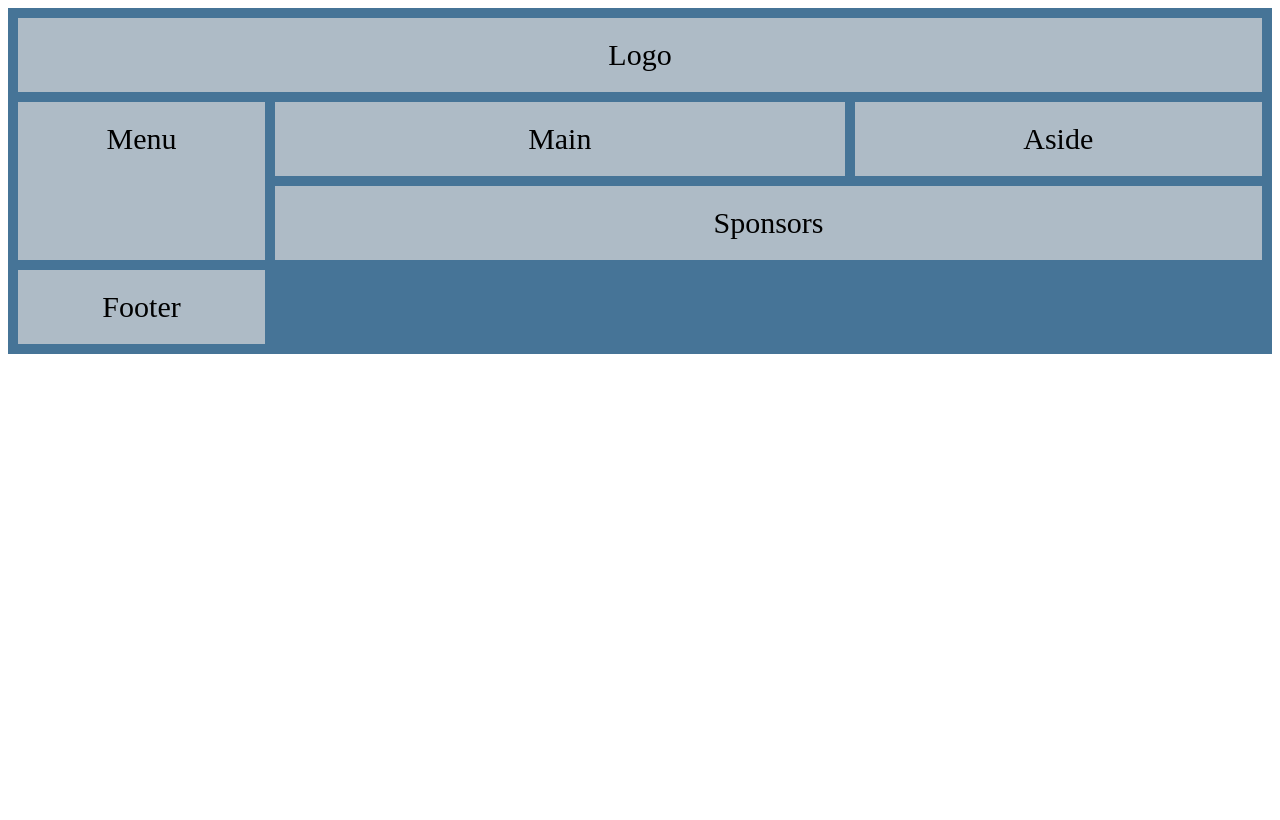
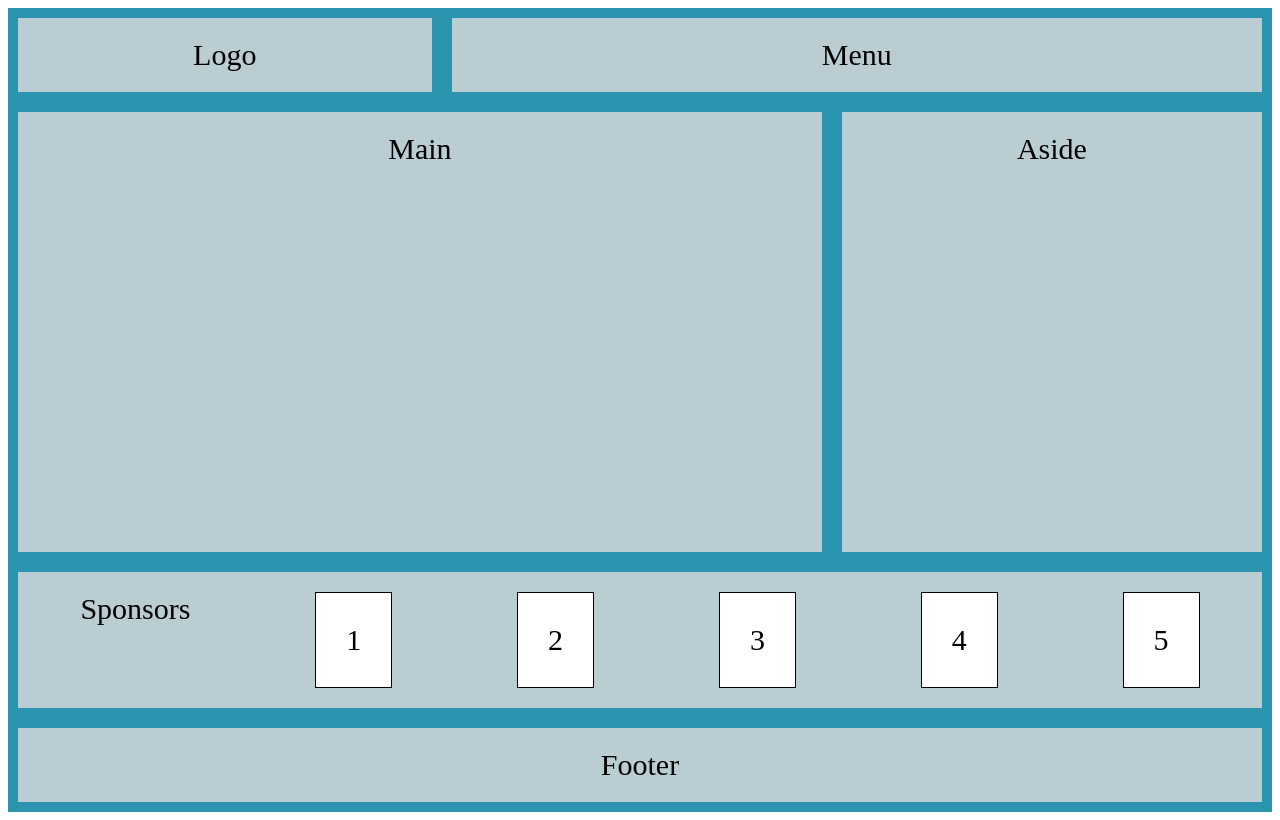
Before and after one commit to nic-gdes/assignment-css-grid-layout-DarbySumner, a plain HTML site: page index.html in a window 1280 px wide. Drawn offline with Linux system fonts and the light colour scheme.

Commit message:
Adjusting grid and fixing sponsor flex

```diff
--- a/index.html
+++ b/index.html
@@ -7,13 +7,20 @@
     <title>CSS Grid Layout</title>
 </head>
     <body>
-       <div class="grid-container">
+        <div class="grid-container">
             <div class="item1">Logo</div>
             <div class="item2">Menu</div>
             <div class="item3">Main</div>
             <div class="item4">Aside</div>
-            <div class="item5">Sponsors</div>
-            <div class="item6">Footer</div>
-      </div>
-    </body>
+            <div class="item5">Sponsors
+                    <div>1</div>
+                    <div>2</div>
+                    <div>3</div>
+                    <div>4</div>
+                    <div>5</div>
+        </div>
+          <div class="item6">Footer</div>
+    </div>
+
+ </body>
 </html>
--- a/style.css
+++ b/style.css
@@ -1,23 +1,49 @@
-.item1 { grid-area: header; }
+.item1 { grid-area: logo; }
 .item2 { grid-area: menu; }
 .item3 { grid-area: main; }
-.item4 { grid-area: right; }
-.item5 { grid-area: footer; }
+.item4 { grid-area: aside; }
+.item5 { grid-area: sponsors; }
+.item6 { grid-area: footer; }
+
 
 .grid-container {
     display: grid;
     grid-template-areas:
-    'header header header header header header'
-    'menu main main main right right'
-    'menu footer footer footer footer footer';
-  gap: 10px;
-  background-color: #467497;
+    'logo logo menu menu menu menu'
+    'main main main main aside aside'
+    'main main main main aside aside'
+    'sponsors sponsors sponsors sponsors sponsors sponsors'
+    'footer footer footer footer footer footer';
+    column-gap: 20px;
+    row-gap: 20px;
+    background-color: #2b94ae;
     padding: 10px;
   }
 
   .grid-container > div {
-  background-color: rgba(201, 205, 211, 0.8);
+    background-color: rgba(220, 220, 220, 0.8);
     text-align: center;
     padding: 20px 0;
     font-size: 30px;
   }
+
+
+.item3 {
+  height: 400px;
+
+}
+
+
+
+.item5 {
+  display: flex;
+  flex-direction: row;
+  justify-content: space-around;
+}
+
+.item5 > div {
+  border: 1px solid;
+  background-color: rgb(255, 255, 255);
+  padding: 1em;
+
+}
```
Lines whose indentation alone changed are shown as unchanged.
